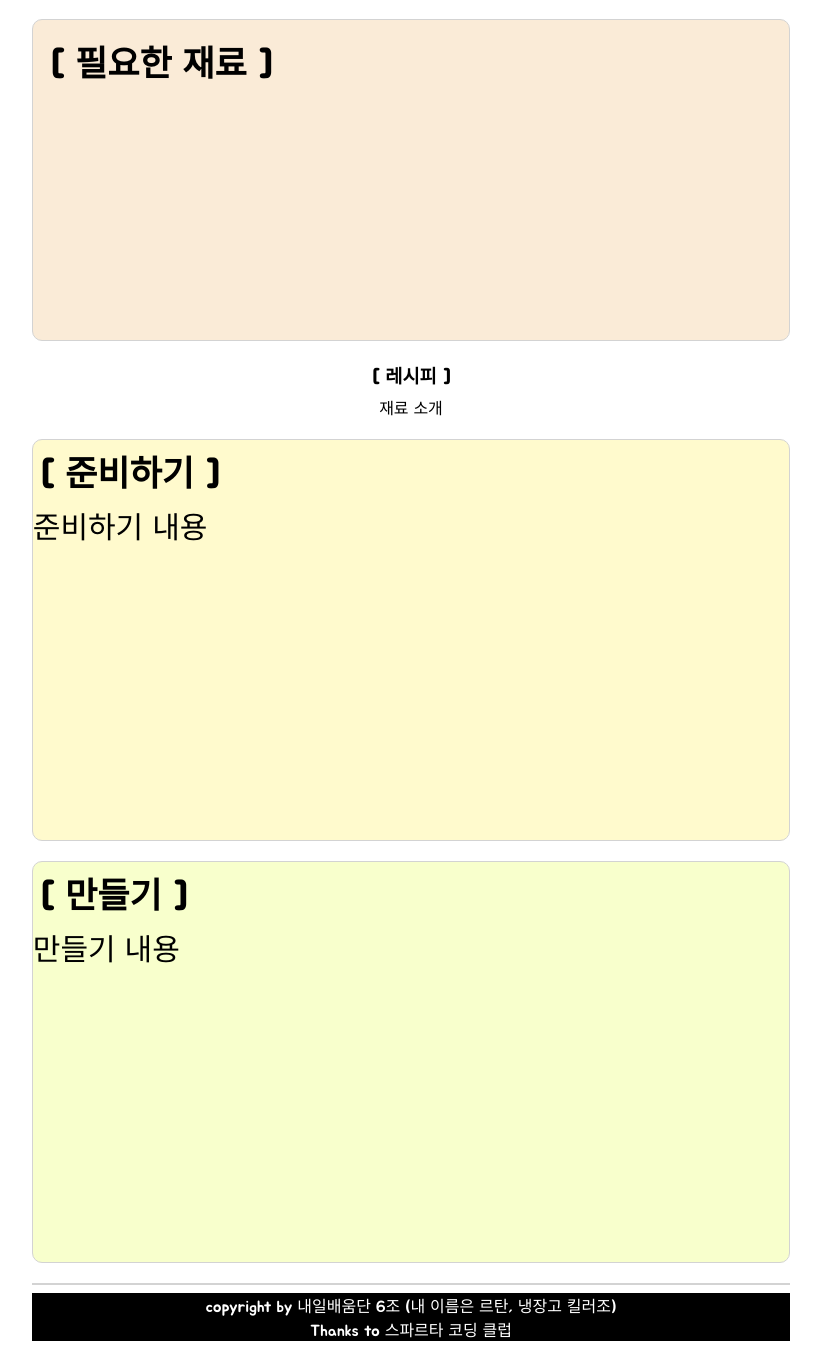
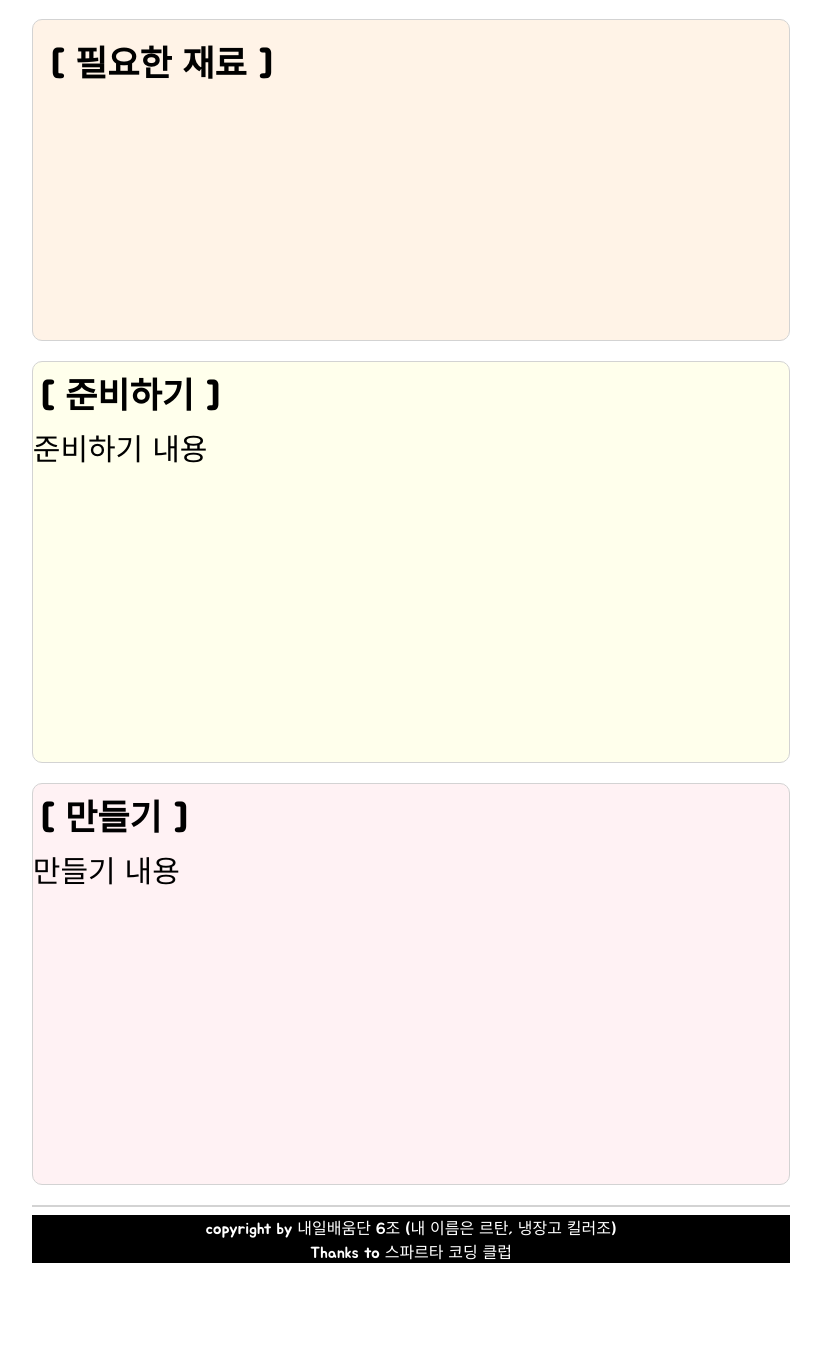
Before and after one commit to sparta-github-group6/show_me_the_recipe-mc6, a Flask app: page /recipe in a window 1280 px wide. Shown: the part 283-1632 px from the top of the page, without its empty margins (229-1050 px from the left). After the commit the page ends 1546 px from the top, so only its background shows below. Run offline with Flask 2, Linux system fonts and the light colour scheme; data that the repository does not hold is empty; some libraries are stand-ins or nearby versions.

Commit message:
color recipe

```diff
--- a/static/css/style.css
+++ b/static/css/style.css
@@ -229,7 +229,7 @@ main {
     border: 1px solid lightgray;
     border-radius: 10px;
     height: 300px;
-    background-color: antiquewhite;
+    background-color: #fff3e7;
     font-size: 30px;
     margin: 20px auto;
     padding: 10px;
@@ -240,7 +240,7 @@ main {
     border: 1px solid lightgray;
     border-radius: 10px;
     height: 400px;
-    background-color: lemonchiffon;
+    background-color: #ffffec;
     font-size: 30px;
     margin: 20px auto;
     text-align: start;
@@ -250,11 +250,13 @@ main {
     border: 1px solid lightgray;
     border-radius: 10px;
     height: 400px;
-    background-color: #f8ffcc;
+    background-color: #fff2f4;
     font-size: 30px;
     margin: 20px auto;
     text-align: start;
+
 }
+
 
 
 /* recommend */
--- a/static/scripts/recipe.js
+++ b/static/scripts/recipe.js
@@ -4,8 +4,6 @@ function recipe() {
         url: "/recipe/read",
         data: {},
         success: function (response) {
-
-
         }
     })
 }
--- a/templates/recipe.html
+++ b/templates/recipe.html
@@ -63,13 +63,6 @@
             <div class="ing">
             </div>
         </div>
-        <div class="recipe" id="pre-recipe">
-            <h3>[ 레시피 ]</h3>
-
-            <div>
-                재료 소개
-            </div>
-        </div>
         <div class="ready">
             <h3>[ 준비하기 ]</h3>
 
```
